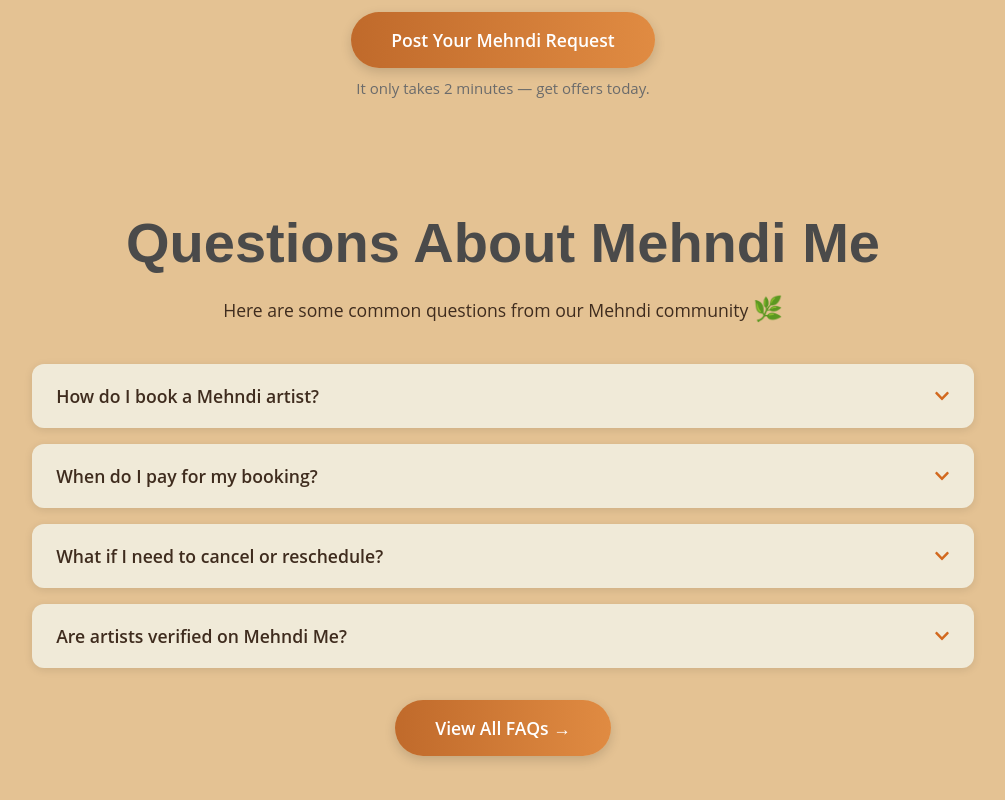
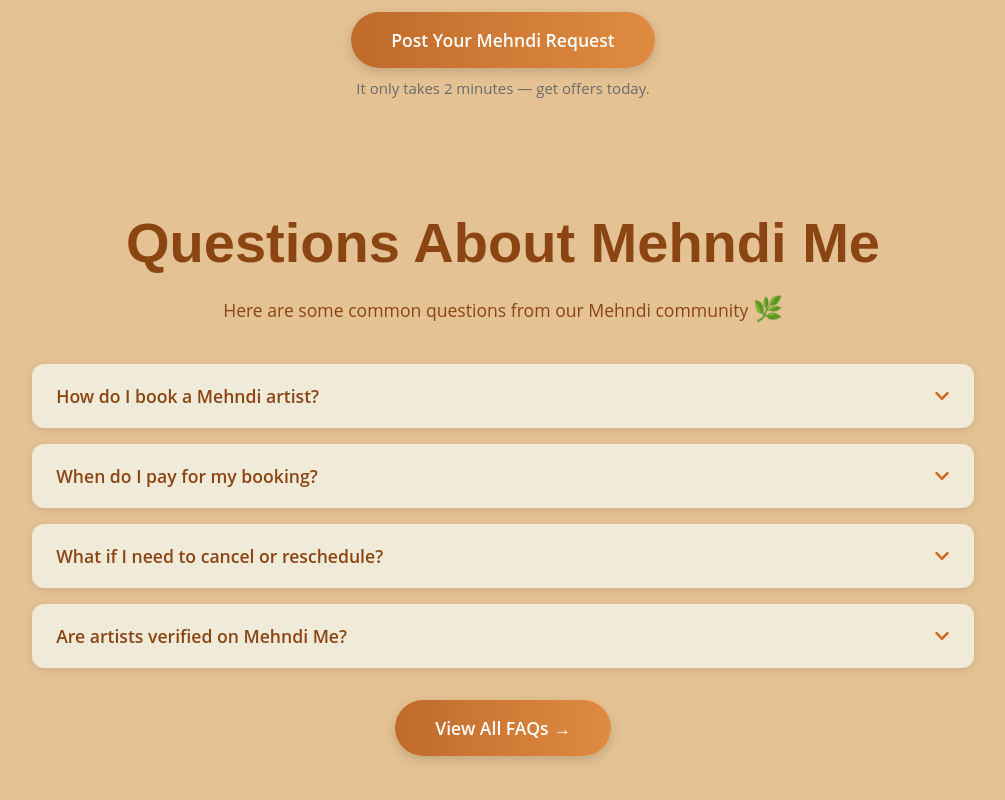
Before and after one commit to ZainManzoor2003/mehndi, a React (Create React App) app in the folder MehndiFrontend/: page / in a window 1280 px wide. Shown: the part 1932-2732 px from the top of the page, without its empty margins (137-1142 px from the left). Built offline with nearby package versions, Linux system fonts and the light colour scheme; no server answers.

Commit message:
Update color scheme across multiple components: Change text colors to a consistent shade (#8B4513) in App.css, AboutUs, BlogDetail, Blogs, FAQ, and FullFAQ components for improved visual coherence and readability. Adjust styles to enhance user experience and maintain design consistency.

```diff
--- a/MehndiFrontend/src/components/AboutUs.js
+++ b/MehndiFrontend/src/components/AboutUs.js
@@ -43,7 +43,7 @@
           if (!chars || chars.length === 0) return;
           tl.to(
             chars,
-            { color: "#2a1f16", stagger: 0.008, duration: 0.4 }, // Darker highlighted color
+            { color: "#8B4513", stagger: 0.008, duration: 0.4 }, // Darker highlighted color
             "+=0"
           );
         });
@@ -101,7 +101,9 @@
             letterSpacing: "0.2px",
           }}
         >
-          <h1 className="hero-title">A Global First, Born from Chaos</h1>
+          <h1 className="hero-title" style={{ color: "#8B4513" }}>
+            A Global First, Born from Chaos
+          </h1>
           <p
             className="story-line"
             style={{ margin: "8px 0 1.3rem", fontSize: "20px" }}
--- a/MehndiFrontend/src/components/FAQ.js
+++ b/MehndiFrontend/src/components/FAQ.js
@@ -1,12 +1,24 @@
-import React, { useEffect, useRef, useState } from 'react';
-import { FaChevronDown, FaChevronUp } from 'react-icons/fa';
-import { useNavigate } from 'react-router-dom';
+import React, { useEffect, useRef, useState } from "react";
+import { FaChevronDown, FaChevronUp } from "react-icons/fa";
+import { useNavigate } from "react-router-dom";
 
 const faqs = [
-  { q: 'How do I book a Mehndi artist?', a: 'Simply submit a request with your details. Verified artists will apply, and you can review their portfolios before choosing your favorite.' },
-  { q: 'When do I pay for my booking?', a: 'You\'ll pay a small deposit once you select your artist. The remaining amount is due 14 days before your event, ensuring a secure, hassle-free process.' },
-  { q: 'What if I need to cancel or reschedule?', a: 'No worries -- just update or cancel your booking from your dashboard. Your deposit is protected under our cancellation policy.' },
-  { q: 'Are artists verified on Mehndi Me?', a: 'Yes. Every artist\'s ID and portfolio are carefully reviewed before they\'re approved to join our platform.' },
+  {
+    q: "How do I book a Mehndi artist?",
+    a: "Simply submit a request with your details. Verified artists will apply, and you can review their portfolios before choosing your favorite.",
+  },
+  {
+    q: "When do I pay for my booking?",
+    a: "You'll pay a small deposit once you select your artist. The remaining amount is due 14 days before your event, ensuring a secure, hassle-free process.",
+  },
+  {
+    q: "What if I need to cancel or reschedule?",
+    a: "No worries -- just update or cancel your booking from your dashboard. Your deposit is protected under our cancellation policy.",
+  },
+  {
+    q: "Are artists verified on Mehndi Me?",
+    a: "Yes. Every artist's ID and portfolio are carefully reviewed before they're approved to join our platform.",
+  },
 ];
 
 const FAQ = () => {
@@ -17,7 +29,7 @@
   // Scroll to top on mount
   useEffect(() => {
     try {
-      window.scrollTo({ top: 0, behavior: 'smooth' });
+      window.scrollTo({ top: 0, behavior: "smooth" });
     } catch {
       window.scrollTo(0, 0);
     }
@@ -41,28 +53,54 @@
   }, [openIndex]);
 
   return (
-    <section className="section" id="faq" style={{ color: 'var(--ad-text)', backgroundColor: '#E4C293', padding: '4rem 0' }}>
-      <div className="container" style={{ maxWidth: 980, margin: '0 auto', padding: '0 1.2rem' }}>
-        <h2 className="section__title" style={{
-          fontSize: '3.5rem', color: 'var(--title-color)', textAlign: 'center',
-          marginBottom: '1rem'
-        }}>Questions about Mehndi Me</h2>
-        <p style={{ textAlign: 'center', fontSize: '1.1rem', color: 'var(--ad-text)', marginBottom: '2.5rem' }}>
-          Here are some common questions from our Mehndi community <span style={{ fontSize: '1.5rem' }}>🌿</span>
+    <section
+      className="section"
+      id="faq"
+      style={{
+        color: "var(--ad-text)",
+        backgroundColor: "#E4C293",
+        padding: "4rem 0",
+      }}
+    >
+      <div
+        className="container"
+        style={{ maxWidth: 980, margin: "0 auto", padding: "0 1.2rem" }}
+      >
+        <h2
+          className="section__title"
+          style={{
+            fontSize: "3.5rem",
+            color: "#8B4513",
+            textAlign: "center",
+            marginBottom: "1rem",
+          }}
+        >
+          Questions about Mehndi Me
+        </h2>
+        <p
+          style={{
+            textAlign: "center",
+            fontSize: "1.1rem",
+            color: "#8B4513",
+            marginBottom: "2.5rem",
+          }}
+        >
+          Here are some common questions from our Mehndi community{" "}
+          <span style={{ fontSize: "1.5rem" }}>🌿</span>
         </p>
-        <div style={{ display: 'grid', gap: '1rem', marginTop: '1rem' }}>
+        <div style={{ display: "grid", gap: "1rem", marginTop: "1rem" }}>
           {faqs.map((item, idx) => {
             const isOpen = openIndex === idx;
             return (
               <div
                 key={idx}
                 style={{
-                  background: '#F0EAD8',
-                  border: 'none',
+                  background: "#F0EAD8",
+                  border: "none",
                   borderRadius: 12,
-                  overflow: 'hidden',
-                  boxShadow: '0 2px 8px rgba(0,0,0,0.1)',
-                  transition: 'all 0.3s ease'
+                  overflow: "hidden",
+                  boxShadow: "0 2px 8px rgba(0,0,0,0.1)",
+                  transition: "all 0.3s ease",
                 }}
               >
                 <button
@@ -70,42 +108,55 @@
                   onClick={() => toggle(idx)}
                   aria-expanded={isOpen}
                   style={{
-                    width: '100%',
-                    display: 'flex',
-                    alignItems: 'center',
-                    justifyContent: 'space-between',
-                    gap: '12px',
-                    padding: '20px 24px',
-                    background: 'transparent',
-                    border: 'none',
-                    cursor: 'pointer',
-                    color: '#333',
-                    fontSize: '1.1rem',
+                    width: "100%",
+                    display: "flex",
+                    alignItems: "center",
+                    justifyContent: "space-between",
+                    gap: "12px",
+                    padding: "20px 24px",
+                    background: "transparent",
+                    border: "none",
+                    cursor: "pointer",
+                    color: "#8B4513",
+                    fontSize: "1.1rem",
                     fontWeight: 500,
-                    transition: 'color 0.3s ease'
+                    transition: "color 0.3s ease",
                   }}
                   onMouseEnter={(e) => {
-                    e.currentTarget.querySelector('.faq-q')?.style && (e.currentTarget.querySelector('.faq-q').style.color = 'var(--accent-orange, #D2691E)');
+                    e.currentTarget.querySelector(".faq-q")?.style &&
+                      (e.currentTarget.querySelector(".faq-q").style.color =
+                        "var(--accent-orange, #D2691E)");
                   }}
                   onMouseLeave={(e) => {
-                    e.currentTarget.querySelector('.faq-q')?.style && (e.currentTarget.querySelector('.faq-q').style.color = 'var(--ad-text)');
+                    e.currentTarget.querySelector(".faq-q")?.style &&
+                      (e.currentTarget.querySelector(".faq-q").style.color =
+                        "#8B4513");
                   }}
                 >
-                  <span className="faq-q" style={{ color: 'var(--ad-text)', fontWeight: 600, transition: 'color 0.25s ease' }}>{item.q}</span>
+                  <span
+                    className="faq-q"
+                    style={{
+                      color: "#8B4513",
+                      fontWeight: 600,
+                      transition: "color 0.25s ease",
+                    }}
+                  >
+                    {item.q}
+                  </span>
                   {isOpen ? (
                     <FaChevronUp
                       style={{
-                        color: 'var(--accent-orange, #D2691E)',
-                        fontSize: '1rem',
-                        transition: 'transform 0.6s ease'
+                        color: "var(--accent-orange, #D2691E)",
+                        fontSize: "1rem",
+                        transition: "transform 0.6s ease",
                       }}
                     />
                   ) : (
                     <FaChevronDown
                       style={{
-                        color: 'var(--accent-orange, #D2691E)',
-                        fontSize: '1rem',
-                        transition: 'transform 0.6s ease'
+                        color: "var(--accent-orange, #D2691E)",
+                        fontSize: "1rem",
+                        transition: "transform 0.6s ease",
                       }}
                     />
                   )}
@@ -113,35 +164,36 @@
 
                 <div
                   style={{
-                    maxHeight: isOpen ? `${measuredHeights[idx] || 0}px` : '0px',
-                    overflow: 'hidden',
-                    transition: 'max-height 0.6s cubic-bezier(0.22, 1, 0.36, 1)',
+                    maxHeight: isOpen
+                      ? `${measuredHeights[idx] || 0}px`
+                      : "0px",
+                    overflow: "hidden",
+                    transition:
+                      "max-height 0.6s cubic-bezier(0.22, 1, 0.36, 1)",
                   }}
                   ref={(el) => (contentRefs.current[idx] = el)}
                 >
-                  <div style={{
-                    padding: '0 24px 20px 24px',
-                    color: 'var(--ad-muted)',
-                    lineHeight: '1.7',
-                    fontSize: '1rem',
-                    opacity: isOpen ? 1 : 0,
-                    transform: isOpen ? 'translateY(0)' : 'translateY(-4px)',
-                    transition: 'opacity 0.6s ease, transform 0.6s ease'
-                  }}>
+                  <div
+                    style={{
+                      padding: "0 24px 20px 24px",
+                      color: "#8B4513",
+                      lineHeight: "1.7",
+                      fontSize: "1rem",
+                      opacity: isOpen ? 1 : 0,
+                      transform: isOpen ? "translateY(0)" : "translateY(-4px)",
+                      transition: "opacity 0.6s ease, transform 0.6s ease",
+                    }}
+                  >
                     {item.a}
                   </div>
                 </div>
-
               </div>
             );
           })}
         </div>
       </div>
-      <div style={{ textAlign: 'center', marginTop: '2rem' }}>
-        <button
-          onClick={() => navigate('/faq')}
-         className='home__cta-button'
-        >
+      <div style={{ textAlign: "center", marginTop: "2rem" }}>
+        <button onClick={() => navigate("/faq")} className="home__cta-button">
           View All FAQs →
         </button>
       </div>
```
Also changed, not shown: MehndiFrontend/src/components/BlogDetail.js (+18 -18 lines), MehndiFrontend/src/components/Blogs.js (+9 -9 lines), MehndiFrontend/src/components/FullFAQ.js (+8 -8 lines), MehndiFrontend/src/App.css.
